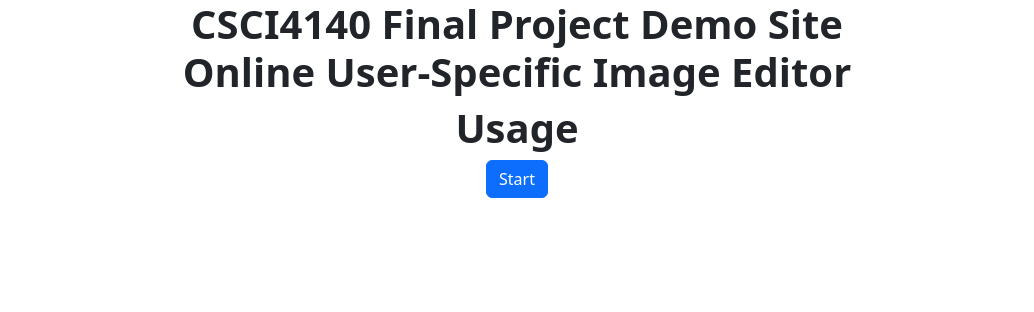
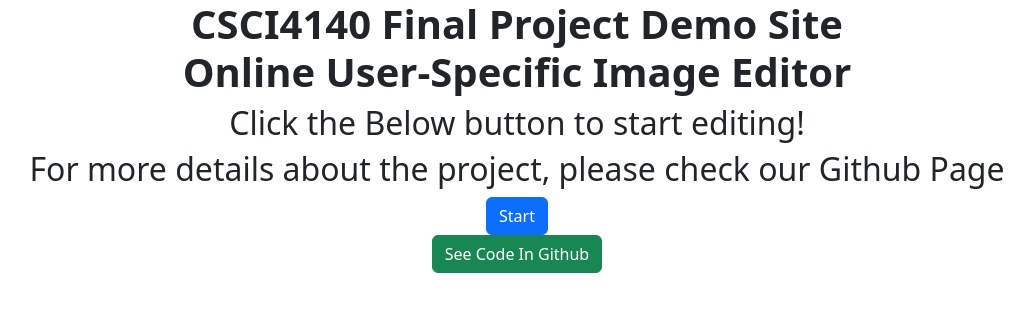
Before and after one commit to WYXG233/CSCI4140_project, a plain HTML site: page html/index.html in a window 1280 px wide. Shown: the whole page, without its empty margins (123-1157 px from the left). Drawn offline with nearby package versions, Linux system fonts and the light colour scheme.

Commit message:
Add files via upload

```diff
--- a/html/index.html
+++ b/html/index.html
@@ -25,15 +25,21 @@
     <div class ="profile-info">
         <h1 align="center"><b>CSCI4140 Final Project Demo Site<br>Online User-Specific Image Editor</b></h1>
     <div class="container text-center">
-        <h1><b> Usage </b></h1>
+        <h2>Click the Below button to start editing!</h2>
+        <h2>For more details about the project, please check our Github Page</h2>
+
 <!-- <h2> </h2> -->
 <script>
     function goToMain(){
             console.log("prepare to change page");
             location.href = "./main/index.html";
-        }
+    }
+    function goToGithub(){
+        location.href = "https://github.com/WYXG233/CSCI4140_project/";
+    }
 </script>
-<button type="button" class="btn btn-primary" onclick="goToMain()">Start</button>
+<button type="button" class="btn btn-primary" onclick="goToMain()">Start</button><br>
+<button type="button" class="btn btn-success" onclick="goToGithub()">See Code In Github</button>
 </body>
 
 </html>
```
